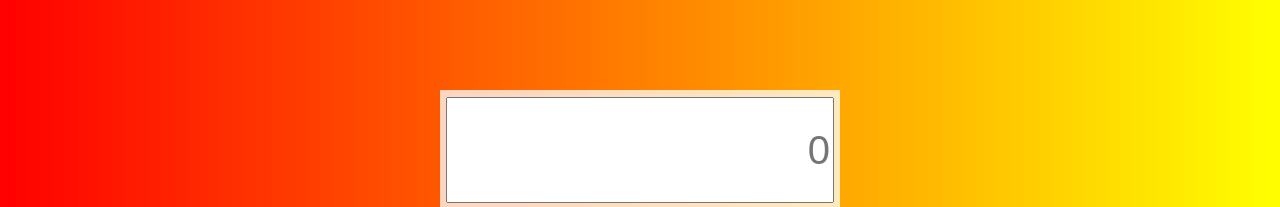
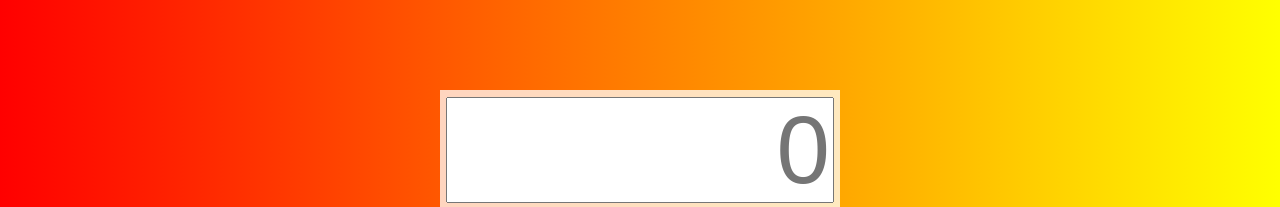
Before and after one commit to DaniKPosada/Calculadora, a plain HTML site: page index.html in a window 1280 px wide. Shown: the top 207 px of the page. Drawn offline with Linux system fonts and the light colour scheme.

Commit message:
ajuste de letra

```diff
--- a/estilos.css
+++ b/estilos.css
@@ -34,7 +34,7 @@ body{
 .output .display{
     color: black;
     text-align: right;
-    font-size: 250%;
+    font-size: 600%;
     width: 380px;
     height: 100px;
 
```
